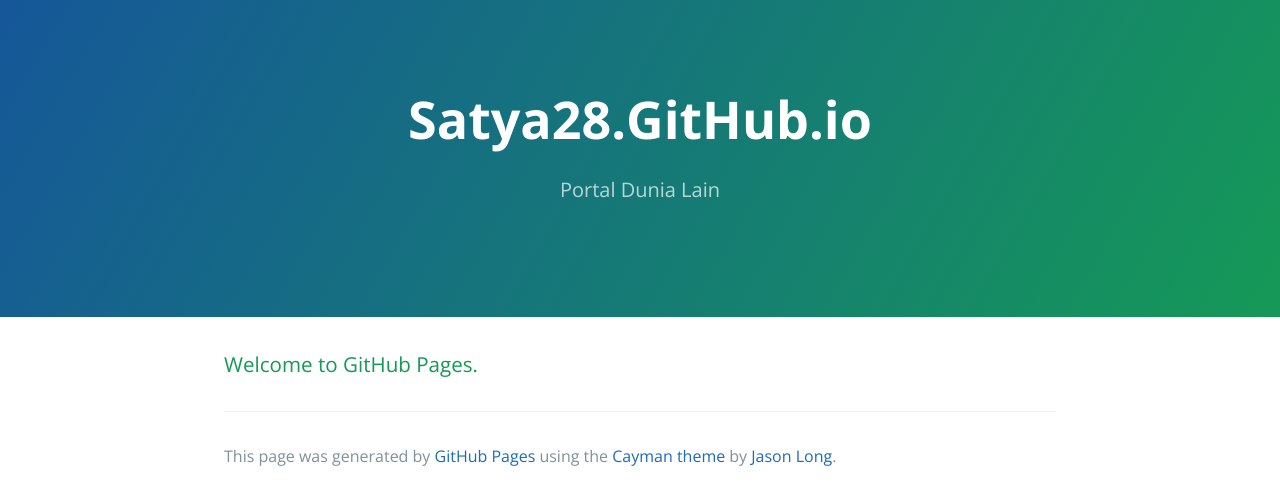
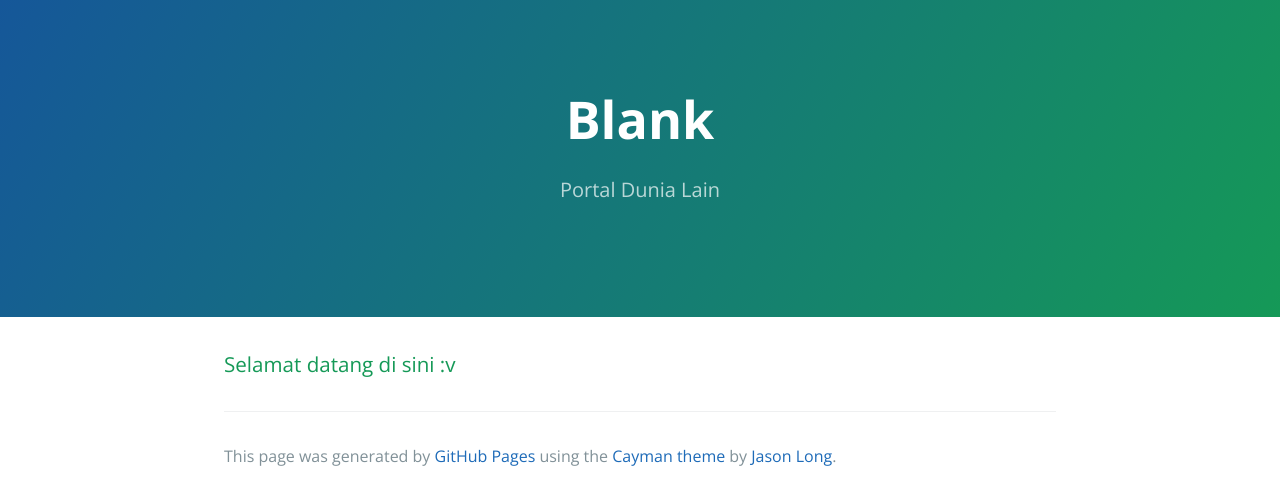
Before and after one commit to satya2343/satya28.github.io, a plain HTML site: page index.html in a window 1280 px wide. Drawn offline with nearby package versions, Linux system fonts and the light colour scheme.

Commit message:
Update index.html

```diff
--- a/index.html
+++ b/index.html
@@ -11,13 +11,13 @@
   </head>
   <body>
     <section class="page-header">
-      <h1 class="project-name">Satya28.GitHub.io</h1>
+      <h1 class="project-name">Blank</h1>
       <h2 class="project-tagline">Portal Dunia Lain</h2>
     </section>
 
     <section class="main-content">
       <h3>
-<a id="welcome-to-github-pages" class="anchor" href="#welcome-to-github-pages" aria-hidden="true"><span aria-hidden="true" class="octicon octicon-link"></span></a>Welcome to GitHub Pages.</h3>
+<a id="welcome-to-github-pages" class="anchor" href="#welcome-to-github-pages" aria-hidden="true"><span aria-hidden="true" class="octicon octicon-link"></span></a>Selamat datang di sini :v</h3>
       <footer class="site-footer">
 
         <span class="site-footer-credits">This page was generated by <a href="https://pages.github.com">GitHub Pages</a> using the <a href="https://github.com/jasonlong/cayman-theme">Cayman theme</a> by <a href="https://twitter.com/jasonlong">Jason Long</a>.</span>
```
